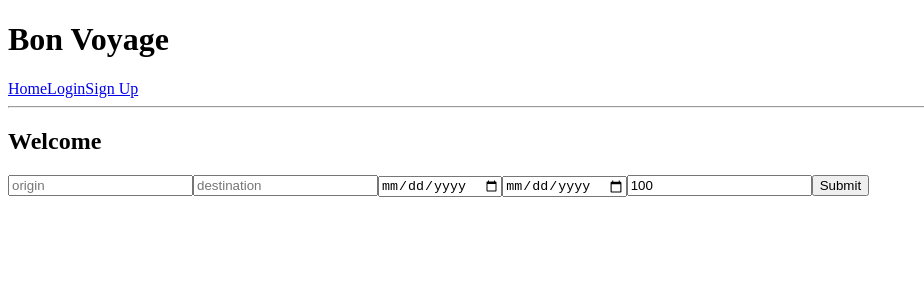
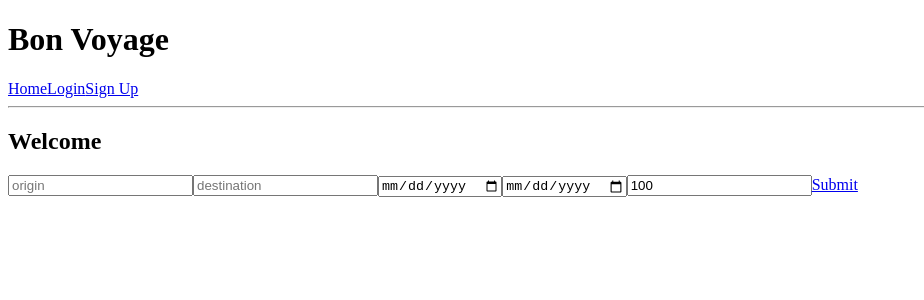
Before and after one commit to Capstone-Bi-Coastal-Visualizers/data-visualization, a React app: page /home in a window 1280 px wide. Shown: the top 300 px of the page, without its empty margins (0-924 px from the left). Built offline with nearby package versions, Linux system fonts and the light colour scheme; the HTML template or start-up script is replaced by a standard one.

Commit message:
Chore: Added link to chart to search bar submit

```diff
--- a/client/components/SearchBar.js
+++ b/client/components/SearchBar.js
@@ -1,7 +1,7 @@
 import React, { useState } from "react";
 import { useDispatch } from "react-redux";
 import { Link } from "react-router-dom";
-import { fetchFlightSession } from "../store/tripData";
+import { fetchFlightSession, fetchHotelData } from "../store/tripData";
 
 export default function SearchBar() {
   // const [origin, setOrigin] = useState('');
@@ -20,6 +20,7 @@ export default function SearchBar() {
     budget: "100",
   });
   const handleclick = () => {
+    console.log("Thunks were hit");
     const firstFlight = {
       origin: state.origin,
       destination: state.destination,
@@ -94,8 +95,8 @@ export default function SearchBar() {
           setState({ ...state, budget: event.target.value });
         }}
       />
-      <Link to="/search-result">
-        <button onClick={handleclick}>Submit</button>
+      <Link to="/search-result" onClick={handleclick}>
+        Submit
       </Link>
       {/* <input type="text" placeholder="origin" name="origin" required value={origin} onChange={(event) => {setOrigin(event.target.value)}}/>
             <input type="text" placeholder="destination" name="destination" required value={destination} onChange={(event) => {setDestination(event.target.value)}}/>
--- a/client/components/SearchResult.js
+++ b/client/components/SearchResult.js
@@ -5,16 +5,16 @@ import BarChart from "./BarChart";
 const SearchResult = (props) => {
   const state = useSelector((state) => state);
   console.log(state, "-------------------");
-  const { firstFlight, returningFlight } = state.tripDataReducer;
-  const data = {
-    flightOne: firstFlight[1].minPrice + returningFlight[1].minPrice,
-    flightTwo: 140.0,
-    hotelOne: 120.58,
-    hotelTwo: 180,
-    budget: 300,
-    destinationOne: "Los Angeles",
-    destinationTwo: "New York",
-  };
+  // const { firstFlight, returningFlight } = state.tripDataReducer;
+  // const data = {
+  //   flightOne: firstFlight[1].minPrice + returningFlight[1].minPrice,
+  //   flightTwo: 140.0,
+  //   hotelOne: 120.58,
+  //   hotelTwo: 180,
+  //   budget: 300,
+  //   destinationOne: "Los Angeles",
+  //   destinationTwo: "New York",
+  // };
 
   return (
     <div>
```
